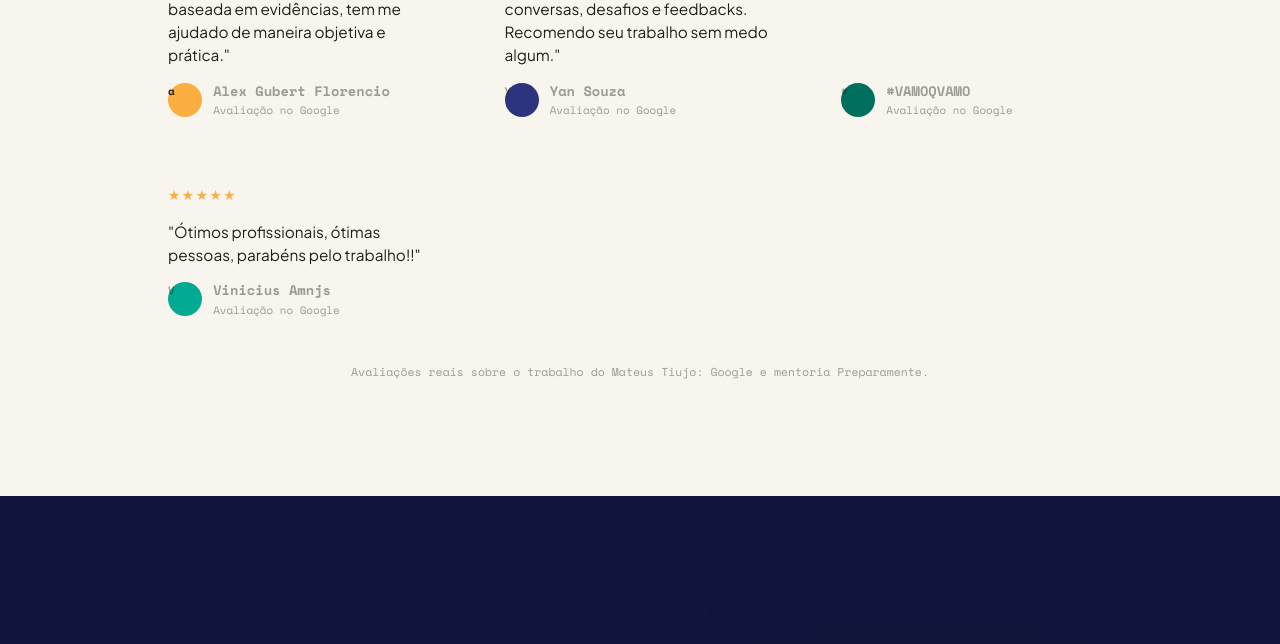
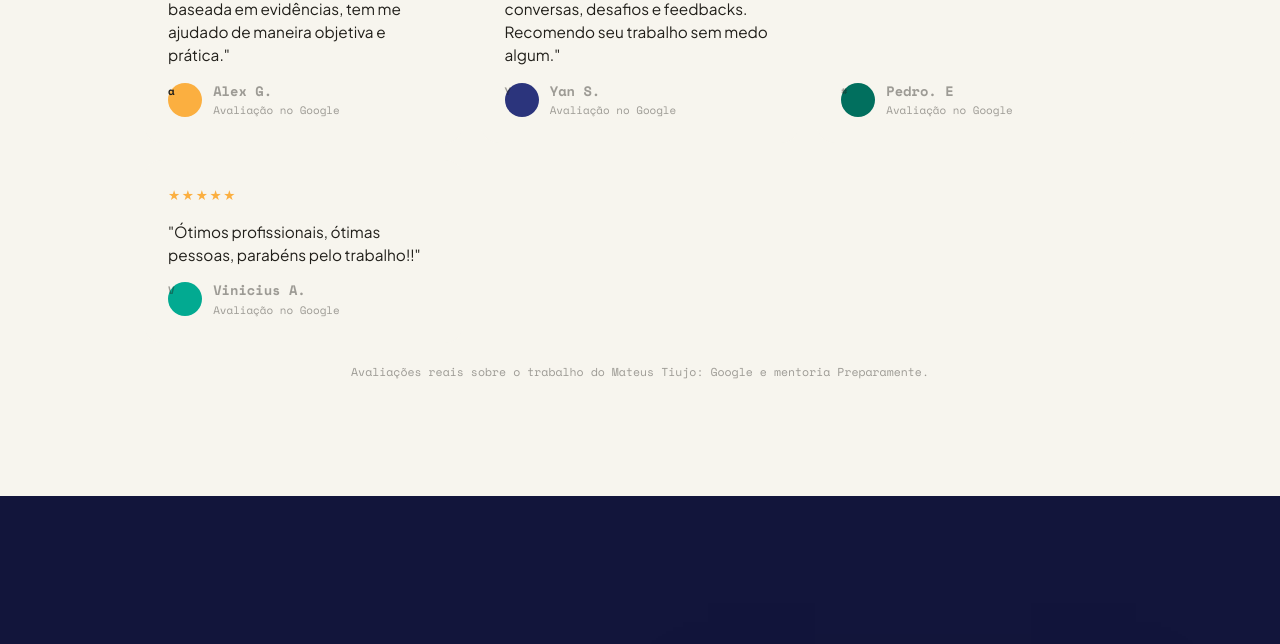
Before and after one commit to KyrosMarketing/Curso-Preparamente, a website: page index.html in a window 1280 px wide. Shown: the part 8270-8914 px from the top of the page. Drawn offline with nearby package versions, Linux system fonts and the light colour scheme.

Commit message:
Abbreviate reviewer names in review cards

```diff
--- a/index.html
+++ b/index.html
@@ -382,7 +382,7 @@ height="0" width="0" style="display:none;visibility:hidden"></iframe></noscript>
         <p class="review-card__quote">"O Mateus é um excelente profissional, muito didático nos atendimentos e técnicas de manejo, gosto muito da sua abordagem baseada em evidências, tem me ajudado de maneira objetiva e prática."</p>
         <div class="review-card__who">
           <span class="review-card__avatar" style="background:var(--amarelo); color:var(--ink);">a</span>
-          <span><strong>Alex Gubert Florencio</strong><span>Avaliação no Google</span></span>
+          <span><strong>Alex G.</strong><span>Avaliação no Google</span></span>
         </div>
       </div>
 
@@ -391,7 +391,7 @@ height="0" width="0" style="display:none;visibility:hidden"></iframe></noscript>
         <p class="review-card__quote">"O Mateus é um excelente profissional! Ele me auxiliou/auxilia a entender meus comportamentos, refletir e a evoluir, por meio de conversas, desafios e feedbacks. Recomendo seu trabalho sem medo algum."</p>
         <div class="review-card__who">
           <span class="review-card__avatar" style="background:var(--azul);">Y</span>
-          <span><strong>Yan Souza</strong><span>Avaliação no Google</span></span>
+          <span><strong>Yan S.</strong><span>Avaliação no Google</span></span>
         </div>
       </div>
 
@@ -400,7 +400,7 @@ height="0" width="0" style="display:none;visibility:hidden"></iframe></noscript>
         <p class="review-card__quote">"Excelente trabalho, me ajuda a tempos com suas técnicas, mente blindada graças a vc, muito obrigado Mateus 🙌🙏"</p>
         <div class="review-card__who">
           <span class="review-card__avatar" style="background:var(--verde-deep);">#</span>
-          <span><strong>#VAMOQVAMO</strong><span>Avaliação no Google</span></span>
+          <span><strong>Pedro. E</strong><span>Avaliação no Google</span></span>
         </div>
       </div>
 
@@ -409,7 +409,7 @@ height="0" width="0" style="display:none;visibility:hidden"></iframe></noscript>
         <p class="review-card__quote">"Ótimos profissionais, ótimas pessoas, parabéns pelo trabalho!!"</p>
         <div class="review-card__who">
           <span class="review-card__avatar" style="background:var(--verde);">V</span>
-          <span><strong>Vinicius Amnjs</strong><span>Avaliação no Google</span></span>
+          <span><strong>Vinicius A.</strong><span>Avaliação no Google</span></span>
         </div>
       </div>
     </div>
```
